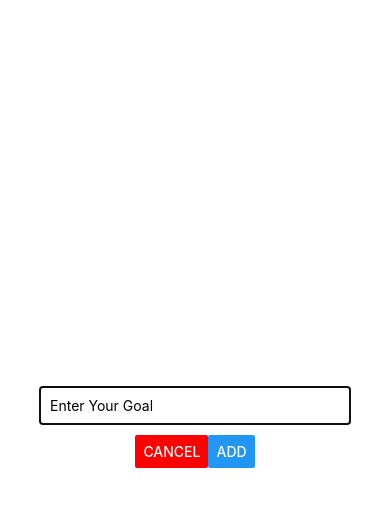
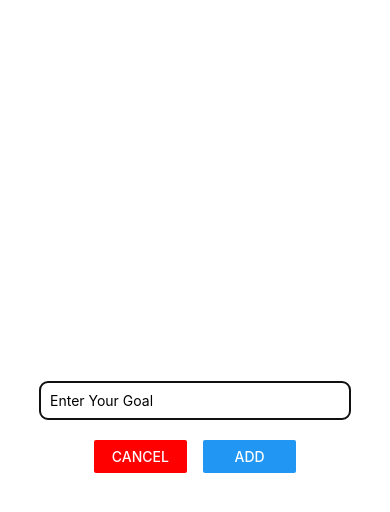
Before and after one commit to femmyte/goal-creation-app, a React Native app: screen / in a window 390 px wide. Both pictures are taken after a click on the button "ADD GOAL". Shown: the top 512 px of the page. Built offline with nearby package versions, Linux system fonts and the light colour scheme.

Commit message:
style: adjusted some styles

```diff
--- a/App.js
+++ b/App.js
@@ -55,7 +55,7 @@ export default function App() {
         onCancel={handleCancel}
       />
       {contents.length < 1 ? (
-        <Text style={styles.info}>You don't have any goal yet</Text>
+        <Text style={styles.info}>You have not set any goal yet</Text>
       ) : (
         <FlatList
           data={contents}
--- a/components/GoalInput.js
+++ b/components/GoalInput.js
@@ -15,24 +15,16 @@ const GoalInput = ({ onAddGoal, visible, onCancel }) => {
           value={goal}
           onChangeText={handleChange}
         />
-        <View
-          style={{
-            flexDirection: 'row',
-            justifyContent: 'space-between',
-            // flex: 1,
-          }}
-        >
-          <Button
-            title='CANCEL'
-            color='red'
-            style={styles.button}
-            onPress={onCancel}
-          />
-          <Button
-            title='Add'
-            style={styles.button}
-            onPress={onAddGoal.bind(this, [goal, setGoal])}
-          />
+        <View style={styles.buttonContainer}>
+          <View style={styles.button}>
+            <Button title='CANCEL' color='red' onPress={onCancel} />
+          </View>
+          <View style={styles.button}>
+            <Button
+              title='Add'
+              onPress={onAddGoal.bind(this, [goal, setGoal])}
+            />
+          </View>
         </View>
       </View>
     </Modal>
@@ -52,10 +44,16 @@ const styles = StyleSheet.create({
     padding: 10,
     width: '80%',
     marginVertical: 10,
+    borderRadius: 8,
+  },
+  buttonContainer: {
+    flexDirection: 'row',
+    justifyContent: 'space-evenly',
+    width: '60%',
+    marginTop: 10,
   },
   button: {
-    padding: 10,
-    marginRight: 10,
+    width: '40%',
   },
   modal: {
     flex: 1,
--- a/components/GoalList.js
+++ b/components/GoalList.js
@@ -26,6 +26,7 @@ const styles = StyleSheet.create({
     marginVertical: 10,
     backgroundColor: 'rgba(200, 200, 200, 0.7)',
     padding: 10,
+    borderRadius: 8,
   },
   btn: {
     backgroundColor: 'transparent',
```
